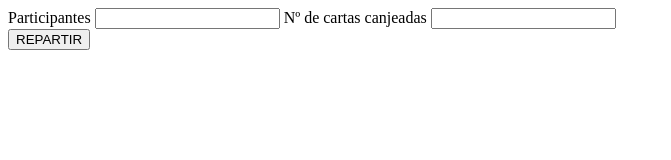
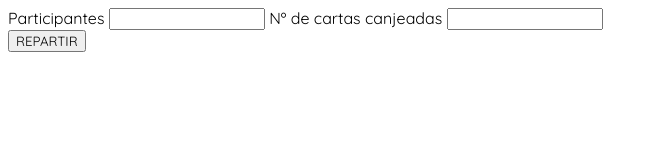
Before and after one commit to DrakZxho/repartidor-de-cofres, a plain HTML site: page index.html in a window 1280 px wide. Shown: the whole page, without its empty margins (0-671 px from the left). Drawn offline with Linux system fonts and the light colour scheme.

Commit message:
creacion de estilo

```diff
--- a/index.html
+++ b/index.html
@@ -3,8 +3,8 @@
     <head>
         <meta http-equiv="Content-Type" content="text/html" charset="UTF-8">
         <title>Repartido de cofres</title>
-        <link rel="stylesheet" href="https://fonts.googleapis.com/css?family=Quicksand"
-        <link rel="stylesheet" href="index.css">
+        <link rel="stylesheet" href="https://fonts.googleapis.com/css?family=Quicksand"/>
+        <link rel="stylesheet" href="index.css"/>
         <script src="index.js"></script>
     </head>
     <body>
```
